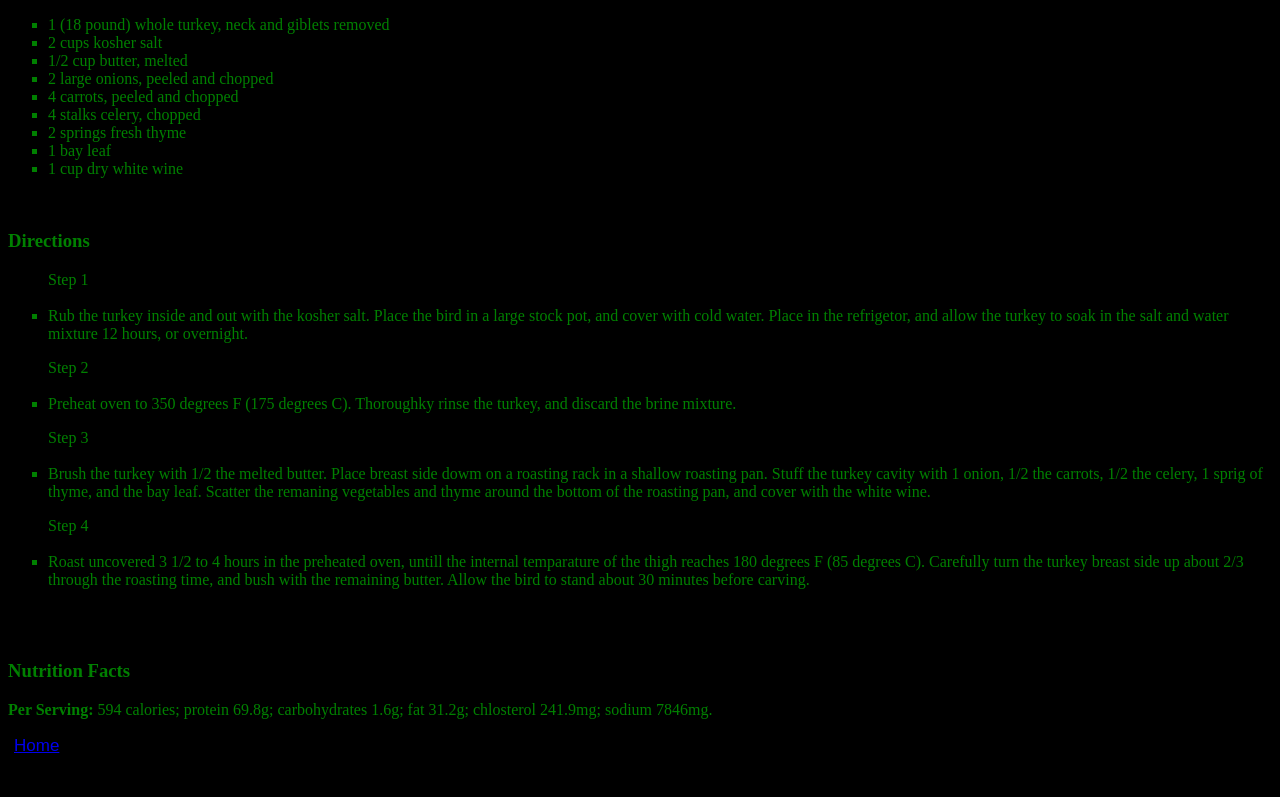
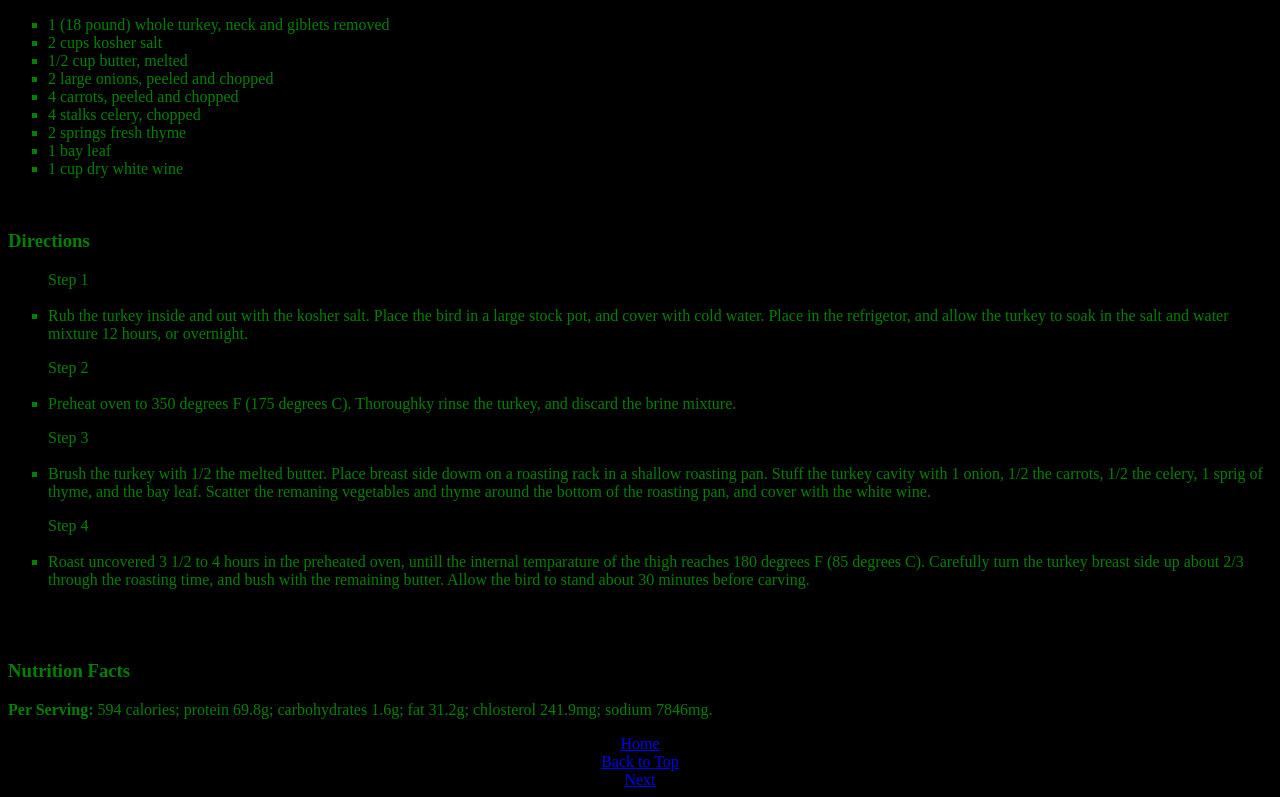
Before and after one commit to Jims-Rc/odin_recipes, a plain HTML site: page recipes/turkey.html in a window 1280 px wide. Shown: the part 589-1386 px from the top of the page. Before the commit the page ends 1354 px from the top, so only its background shows below. Drawn offline with Linux system fonts and the light colour scheme.

Commit message:
Add recipes/turkey.html

```diff
--- a/recipes/turkey.html
+++ b/recipes/turkey.html
@@ -20,14 +20,20 @@
             ul, ol {
                 list-style-type: square;
             }
-            div, button {
+            /*div, button {
                 color: green;
                 background-color: black;
                 border: none;
+            }*/
+
+            .center {
+                display: flex;
+                justify-content: center;
             }
         </style>
     </head>
     <body>
+        <a href="top"></a>
         <h1>Perfect Turkey</h1><br>
         <img src="/odin_recipes/recipes/image.jpeg" alt="cooked turkey on plate with some decoration" width=300px height=300px><br>
         <div>
@@ -77,9 +83,15 @@
             <h3>Nutrition Facts</h3>
             <p><strong>Per Serving:</strong> 594 calories; protein 69.8g; carbohydrates 1.6g; fat 31.2g; chlosterol 241.9mg; sodium 7846mg.</p>
         </div>
+        <!--<div>
+            <button style="font-size: 17px;"><a class="center" href="/odin_recipes/index.html">Home</a></button>
+        </div>-->
         <div>
-            <button style="font-size: 17px;"><a href="/odin_recipes/index.html">Home</a></button>
+            <a class="center" href="/odin_recipes/index.html">Home</a>
+            <a class="center" href="turkey.html#top">Back to Top</a>
+            <a class="center" href="/odin_recipes/recipes/sweetpotato.html">Next</a>
         </div>
+
 
 
     </body>
```
